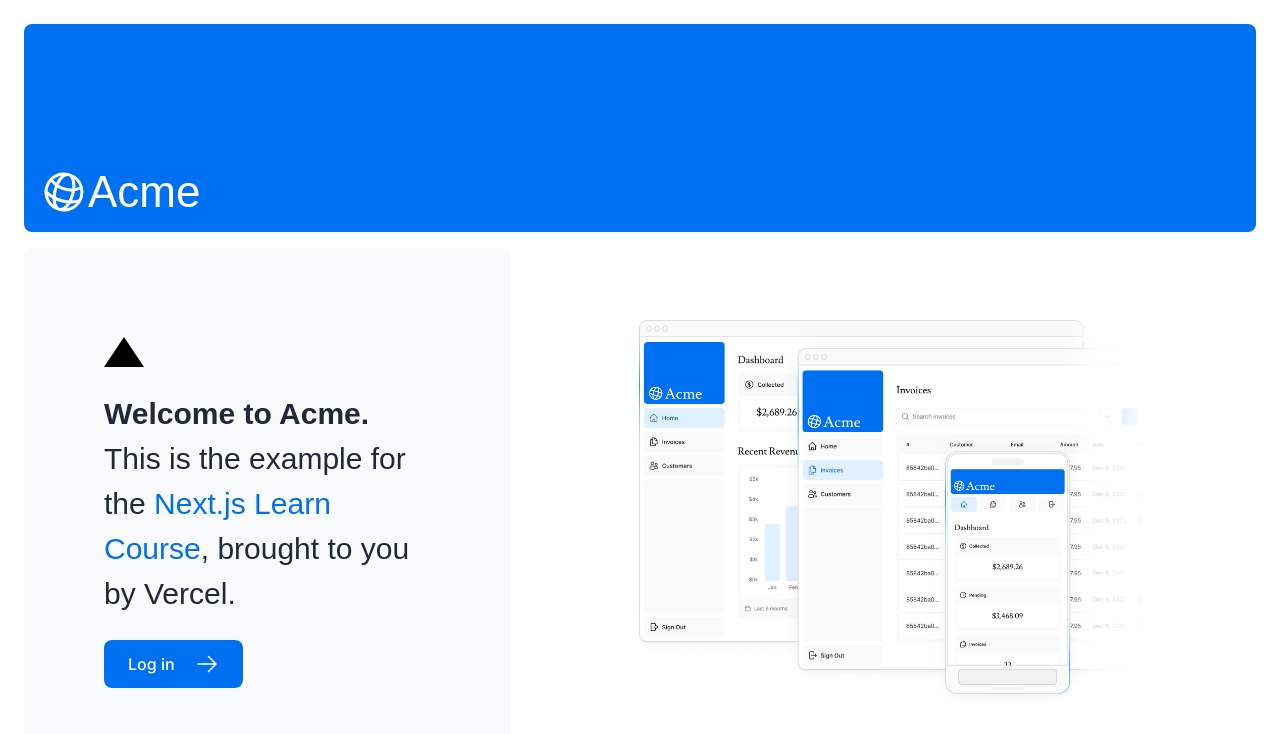
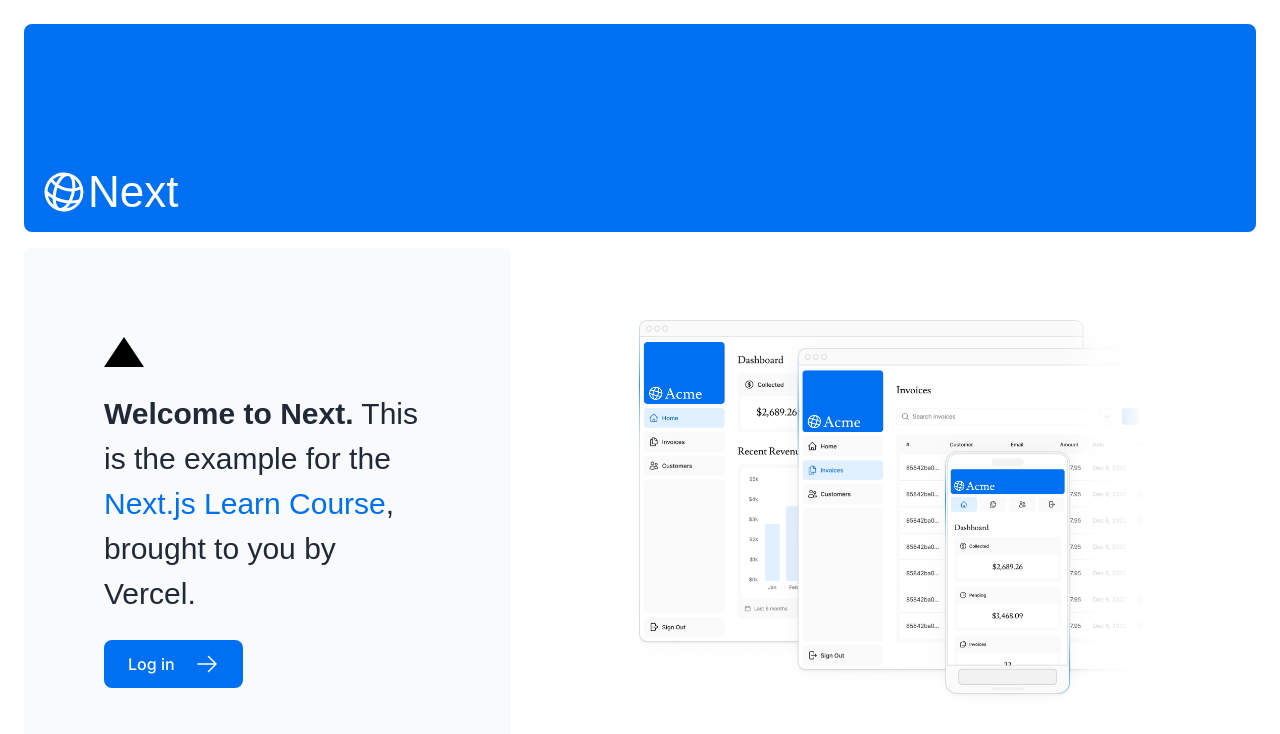
Before and after one commit to Linggos06/next, a Next.js app: page / in a window 1280 px wide. Shown: the top 734 px of the page. Built offline with nearby package versions, Linux system fonts and the light colour scheme; a web font is replaced by a local one.

Commit message:
Change title

```diff
--- a/app/page.tsx
+++ b/app/page.tsx
@@ -19,7 +19,7 @@
           <p
             className={`text-xl text-gray-800 md:text-3xl md:leading-normal ${lusitana.className}`}
           >
-            <strong>Welcome to Acme.</strong> This is the example for the{' '}
+            <strong>Welcome to Next.</strong> This is the example for the{' '}
             <a href="https://nextjs.org/learn/" className="text-blue-500">
               Next.js Learn Course
             </a>
--- a/app/ui/acme-logo.tsx
+++ b/app/ui/acme-logo.tsx
@@ -7,7 +7,7 @@
       className={`${lusitana.className} flex flex-row items-center leading-none text-white`}
     >
       <GlobeAltIcon className="h-12 w-12 rotate-[15deg]" />
-      <p className="text-[44px]">Acme</p>
+      <p className="text-[44px]">Next</p>
     </div>
   );
 }
```
